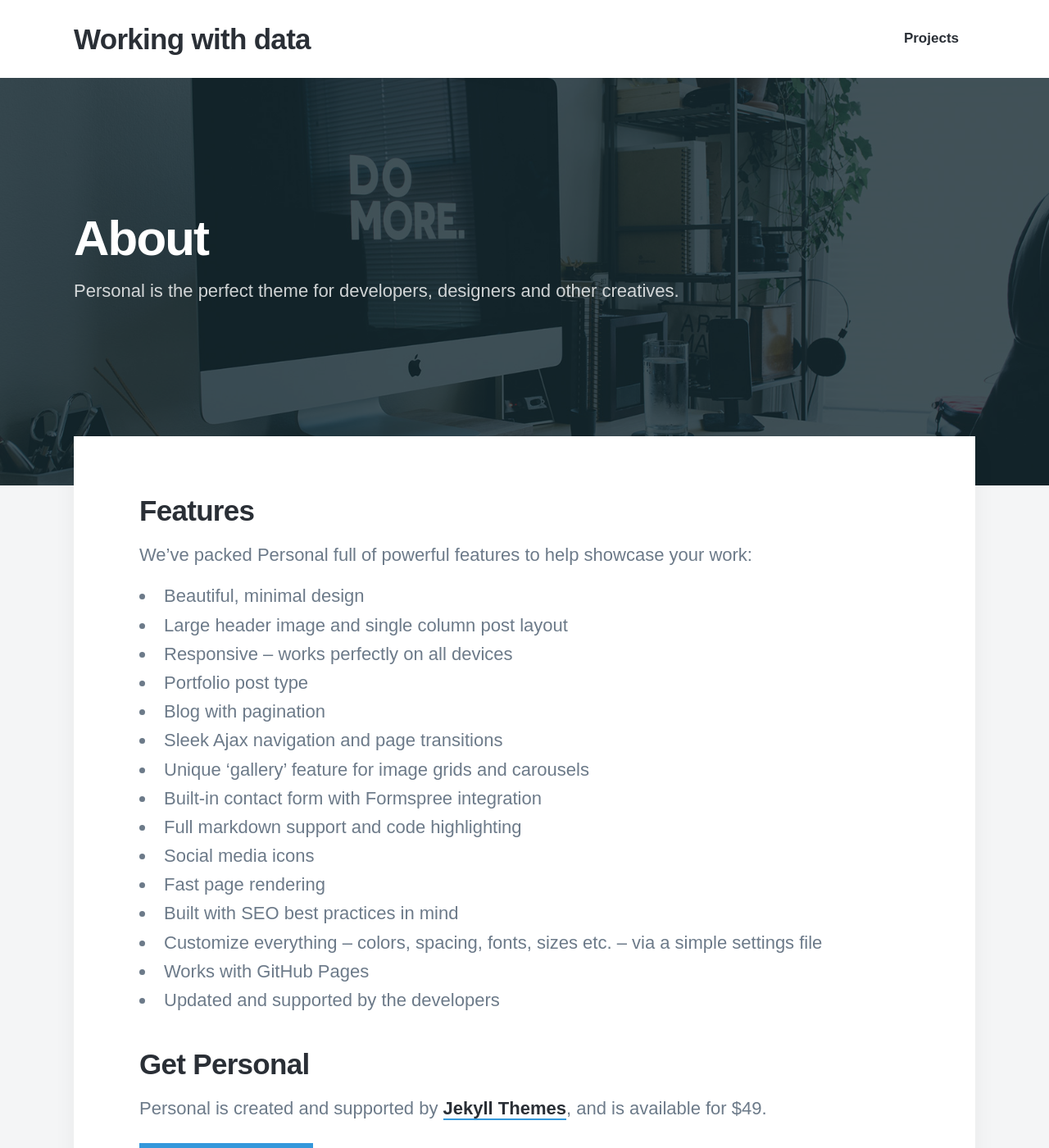
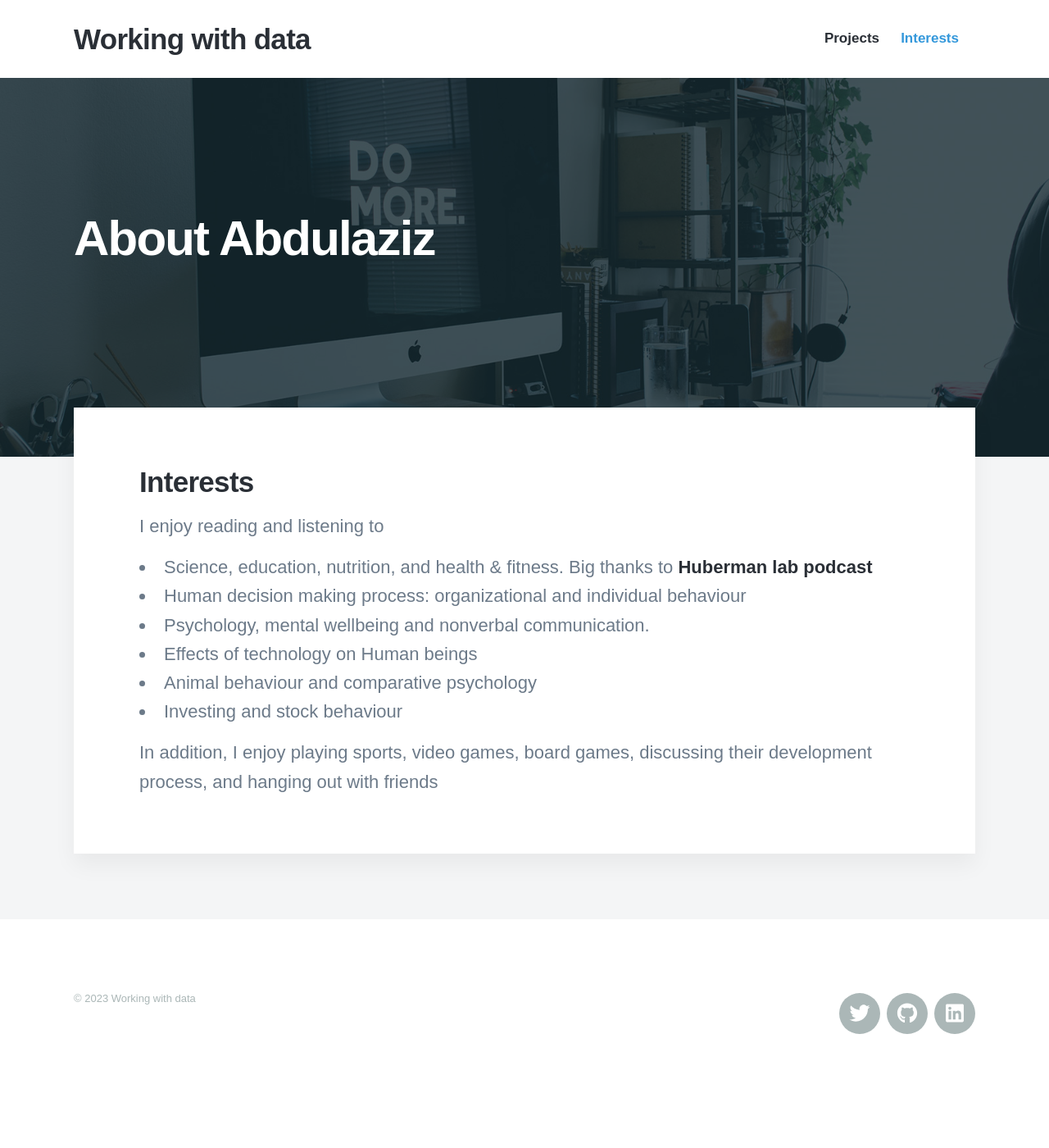
Before and after one commit to abalhomaid/abalhomaid.github.io, a Jekyll site: the page built from docs/_pages/about.md, in a window 1280 px wide and 1400 px high. Shown: the whole window at 82% size. Built offline with Jekyll 4.4.1, drawn with Linux system fonts in a browser that asks for light colours; nearby versions of some CDN libraries; some web fonts are replaced.

Commit message:
Add Interests page

```diff
--- a/docs/_data/settings.yml
+++ b/docs/_data/settings.yml
@@ -12,8 +12,8 @@ menu_settings:
       url: '/'
     # - title: 'Blog'
     #   url: '/blog/'
-    # - title: 'About'
-    #   url: '/about'
+    - title: 'Interests'
+      url: '/about'
     # - title: 'Contact'
     #   url: '/contact'
 
--- a/docs/_pages/about.md
+++ b/docs/_pages/about.md
@@ -1,32 +1,25 @@
 ---
-# title: About me
-subtitle: Personal is the perfect theme for developers, designers and other creatives.
-description: Personal is the perfect theme for developers, designers and other creatives.
+title: About Abdulaziz
+# subtitle: Personal is the perfect theme for developers, designers and other creatives.
+# description: Personal is the perfect theme for developers, designers and other creatives.
 featured_image: /images/demo/about.jpg
 ---
 
-## Features
+## Interests
 
-We've packed Personal full of powerful features to help showcase your work:
+I enjoy reading and listening to
 
-* Beautiful, minimal design
-* Large header image and single column post layout
-* Responsive – works perfectly on all devices
-* Portfolio post type
-* Blog with pagination
-* Sleek Ajax navigation and page transitions
-* Unique 'gallery' feature for image grids and carousels
-* Built-in contact form with Formspree integration
-* Full markdown support and code highlighting
-* Social media icons
-* Fast page rendering
-* Built with SEO best practices in mind
-* Customize everything – colors, spacing, fonts, sizes etc. – via a simple settings file
-* Works with GitHub Pages
-* Updated and supported by the developers
+* Science, education, nutrition, and health & fitness. Big thanks to [Huberman lab podcast](https://hubermanlab.com/)
+* Human decision making process: organizational and individual behaviour
+* Psychology, mental wellbeing and nonverbal communication.
+* Effects of technology on Human beings
+* Animal behaviour and comparative psychology
+* Investing and stock behaviour
 
-## Get Personal
+In addition, I enjoy playing sports, video games, board games, discussing their development process, and hanging out with friends
+
+<!--## Get Personal
 
 Personal is created and supported by [Jekyll Themes](https://jekyllthemes.io), and is available for $49.
 
-<a href="https://jekyllthemes.io/theme/personal-website-jekyll-theme" class="button button--large">Get This Theme</a>
+<a href="https://jekyllthemes.io/theme/personal-website-jekyll-theme" class="button button--large">Get This Theme</a> -->
--- a/docs/index.html
+++ b/docs/index.html
@@ -15,7 +15,8 @@ featured_image: /images/demo/home.jpg
 
 		<h1>Abdulaziz Al-Homaid</h1>
 		<!-- <p>Want your data organized and visualized? Do you want to use A.I for your customized predictions? Check out demos below!</p> -->
-		<p>Data organization and visualization, customized A.I in applications, experiments design for academic papers. Checkout demos below and get in touch!</p>
+		<p>Data organization and visualization, customized A.I applications, experiments design and implementation for academic papers.
+			Checkout demos below and get in touch!</p>
 
 		{% include socials.html %}
 
```
